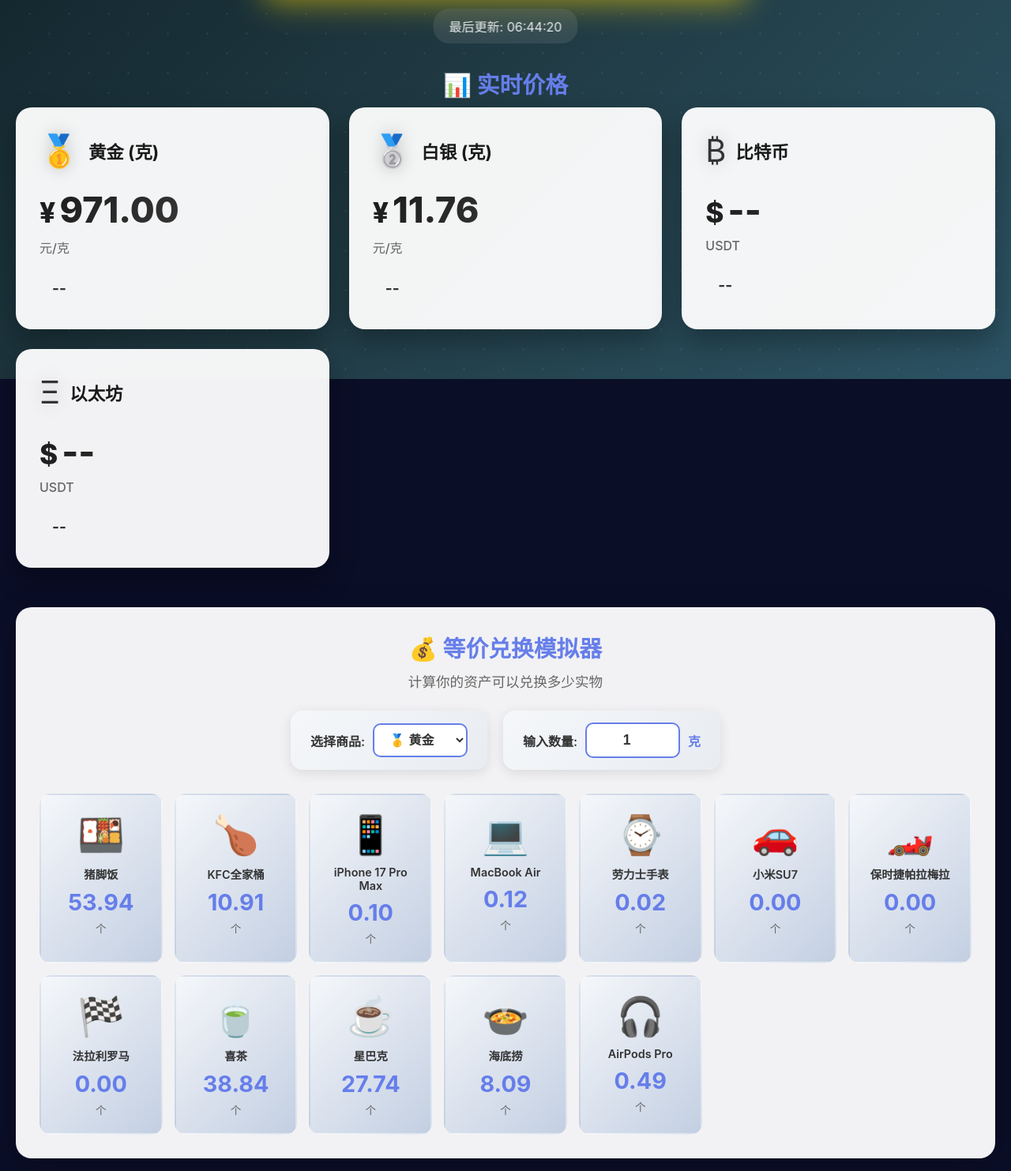
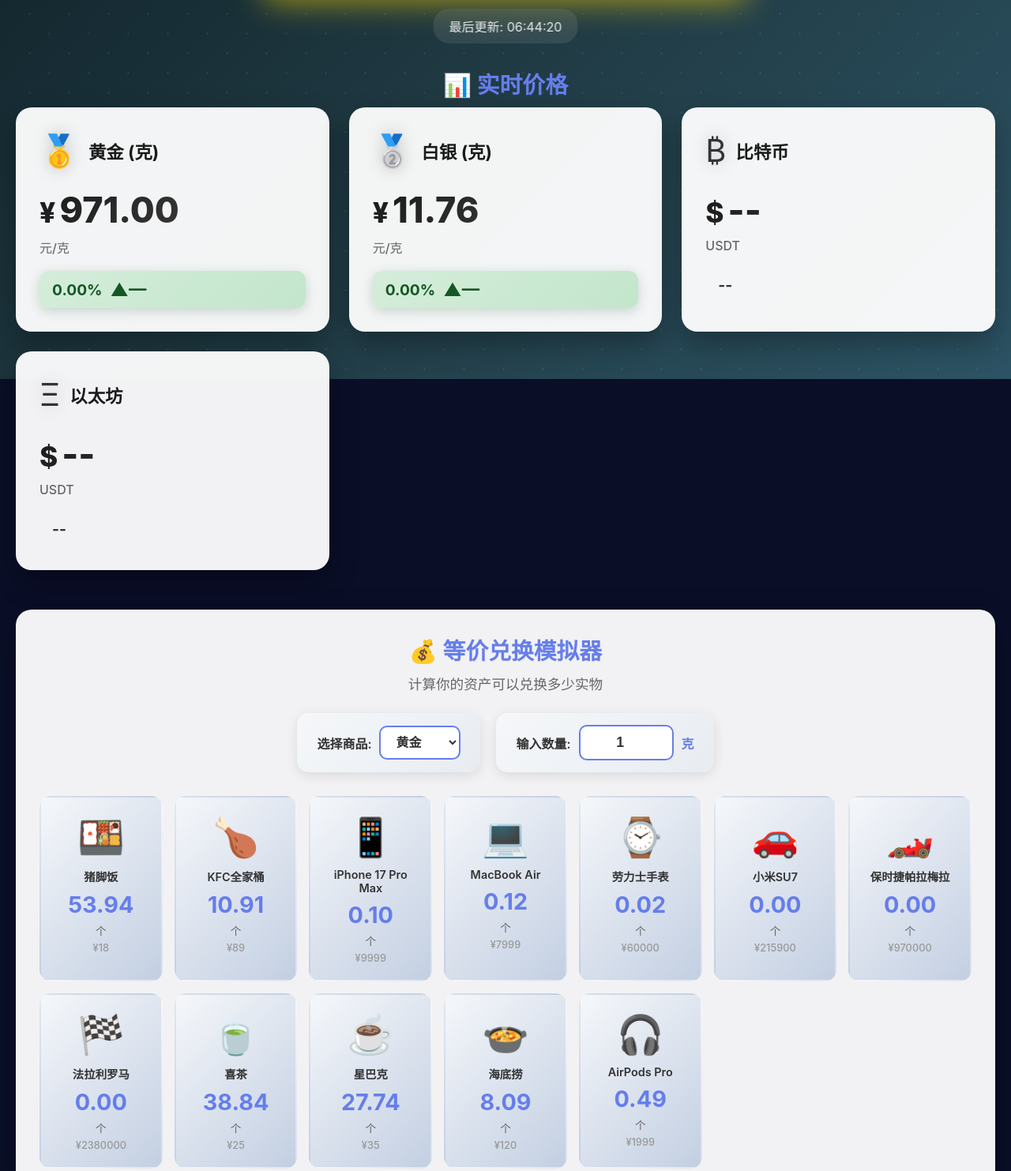
Before and after one commit to CuiCan2003/gold-monitor, a plain HTML site: page public/index.html in a window 1280 px wide. Shown: the part 320-1803 px from the top of the page at 79% size. Drawn offline with Linux system fonts and the light colour scheme; no server answers.

Commit message:
完善功能：兑换模拟器显示物品价格、删除下拉框emoji符号、黄金白银无波动显示+0%

```diff
--- a/public/index.html
+++ b/public/index.html
@@ -121,10 +121,10 @@
                 <div class="control-group">
                     <label>选择商品:</label>
                     <select id="commoditySelect" class="commodity-select">
-                        <option value="gold">🥇 黄金</option>
-                        <option value="silver">🥈 白银</option>
-                        <option value="btc">₿ 比特币</option>
-                        <option value="eth">Ξ 以太坊</option>
+                        <option value="gold">黄金</option>
+                        <option value="silver">白银</option>
+                        <option value="btc">比特币</option>
+                        <option value="eth">以太坊</option>
                     </select>
                 </div>
                 <div class="control-group">
--- a/public/script.js
+++ b/public/script.js
@@ -133,18 +133,18 @@ async function fetchGoldSilverPrices() {
 
             // 黄金价格（克）
             goldPricePerGram = prices['AU9999'] || prices['AU9999_BUY'] || 971;
-            updatePrice('gold-g', goldPricePerGram, 0);
+            updatePrice('gold-g', goldPricePerGram, 0, true); // true 表示总是显示涨跌幅
 
             // 白银价格（克）
             silverPricePerGram = prices['ASILVER_TD'] || prices['SILVER_BUY'] || 11.76;
-            updatePrice('silver-g', silverPricePerGram, 0);
+            updatePrice('silver-g', silverPricePerGram, 0, true); // true 表示总是显示涨跌幅
         }
     } catch (error) {
         console.error('获取黄金白银价格失败:', error);
         goldPricePerGram = 971;
         silverPricePerGram = 11.76;
-        updatePrice('gold-g', goldPricePerGram, 0);
-        updatePrice('silver-g', silverPricePerGram, 0);
+        updatePrice('gold-g', goldPricePerGram, 0, true);
+        updatePrice('silver-g', silverPricePerGram, 0, true);
     }
 }
 
@@ -173,7 +173,7 @@ async function fetchCryptoPrices() {
 }
 
 // 更新单个价格
-function updatePrice(symbol, priceUSD, changePercent) {
+function updatePrice(symbol, priceUSD, changePercent, forceShowChange = false) {
     const priceElement = document.getElementById(`${symbol}-price`);
     const changeElement = document.getElementById(`${symbol}-change`);
 
@@ -230,7 +230,9 @@ function updatePrice(symbol, priceUSD, changePercent) {
     }
 
     // 更新涨跌幅
-    if (changeElement && changePercent !== undefined && changePercent !== 0) {
+    if (changeElement) {
+        // 如果 forceShowChange 为 true 或者有涨跌幅，则显示
+        if (forceShowChange || (changePercent !== undefined && changePercent !== 0)) {
             const percentElement = changeElement.querySelector('.change-percent');
             const arrowElement = changeElement.querySelector('.change-arrow');
 
@@ -241,9 +243,14 @@ function updatePrice(symbol, priceUSD, changePercent) {
             if (changePercent > 0) {
                 changeElement.classList.add('positive');
                 arrowElement.textContent = '↗';
-        } else {
+            } else if (changePercent < 0) {
                 changeElement.classList.add('negative');
                 arrowElement.textContent = '↘';
+            } else {
+                // changePercent === 0 的情况
+                changeElement.classList.add('positive');
+                arrowElement.textContent = '—';
+            }
         }
     }
 }
@@ -284,6 +291,7 @@ function updateConverter() {
             <div class="converter-name">${item.name}</div>
             <div class="converter-value">${quantity}</div>
             <div class="converter-unit">个</div>
+            <div class="converter-price">¥${item.price}</div>
         `;
         grid.appendChild(card);
     });
--- a/public/styles.css
+++ b/public/styles.css
@@ -643,6 +643,13 @@ footer {
     color: #666;
 }
 
+.converter-price {
+    font-size: 0.8rem;
+    color: #999;
+    margin-top: 5px;
+    font-weight: 500;
+}
+
 /* 响应式 */
 @media (max-width: 768px) {
     .converter-grid {
```
Lines whose indentation alone changed are shown as unchanged.
